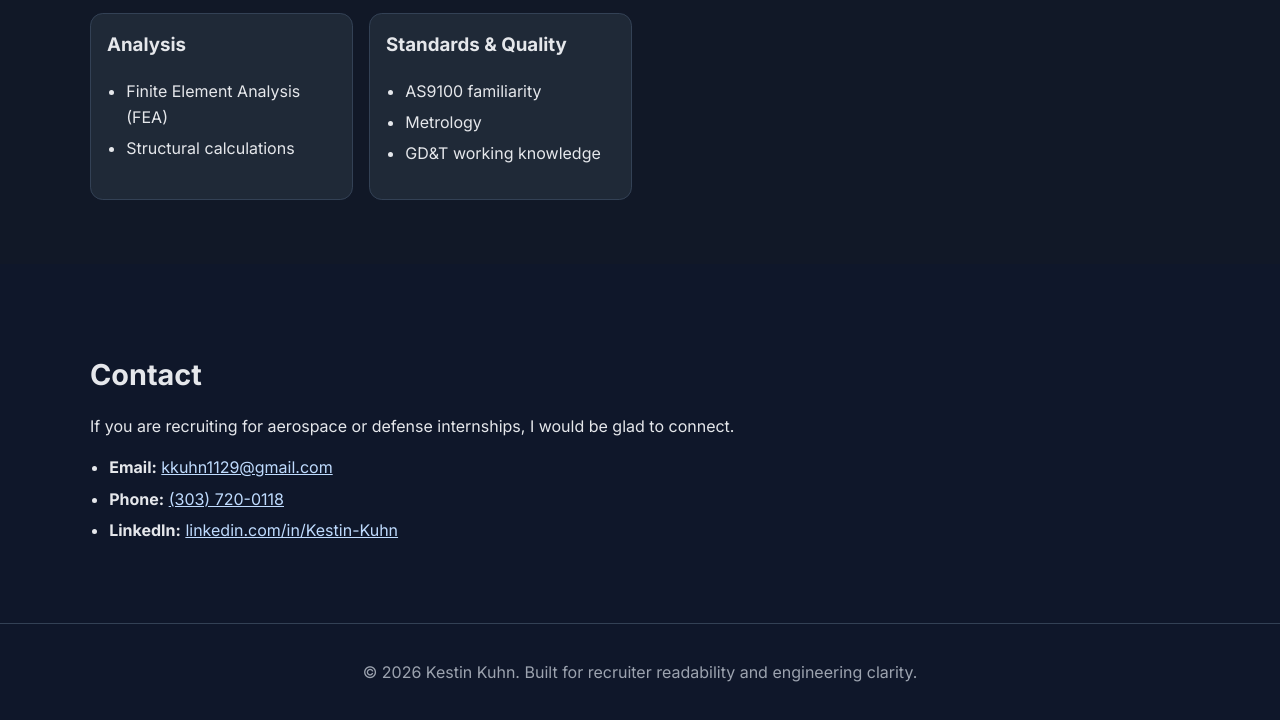
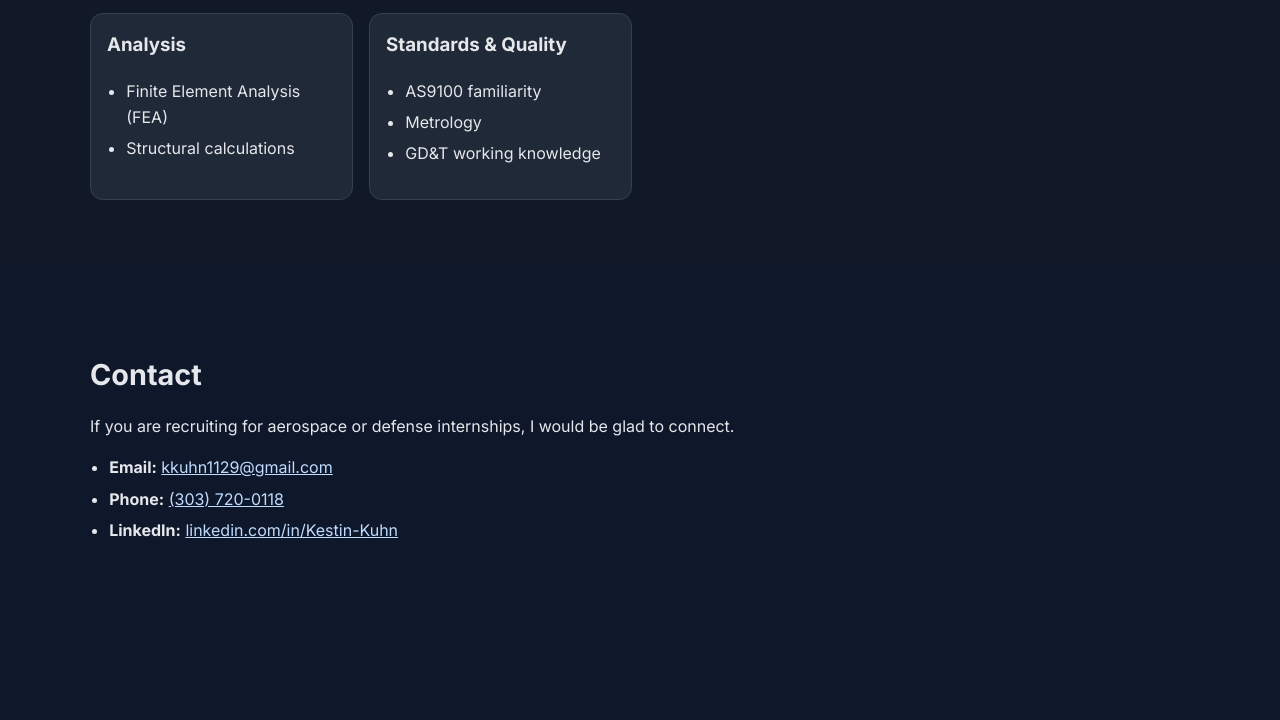
Before and after one commit to Kkuhn112/Personal-Portfolio, a plain HTML site: page index.html in a window 1280 px wide. Shown: the part 3031-3751 px from the top of the page. After the commit the page ends 3654 px from the top, so only its background shows below. Drawn offline with Linux system fonts and the light colour scheme.

Commit message:
Remove footer from index.html
Removed the footer section from the HTML file.

```diff
--- a/index.html
+++ b/index.html
@@ -219,11 +219,7 @@
     </section>
   </main>
 
-  <footer class="site-footer">
-    <div class="container">
-      <p>© <span id="year"></span> Kestin Kuhn. Built for recruiter readability and engineering clarity.</p>
-    </div>
-  </footer>
+
 
   <script src="script.js"></script>
 </body>
```
